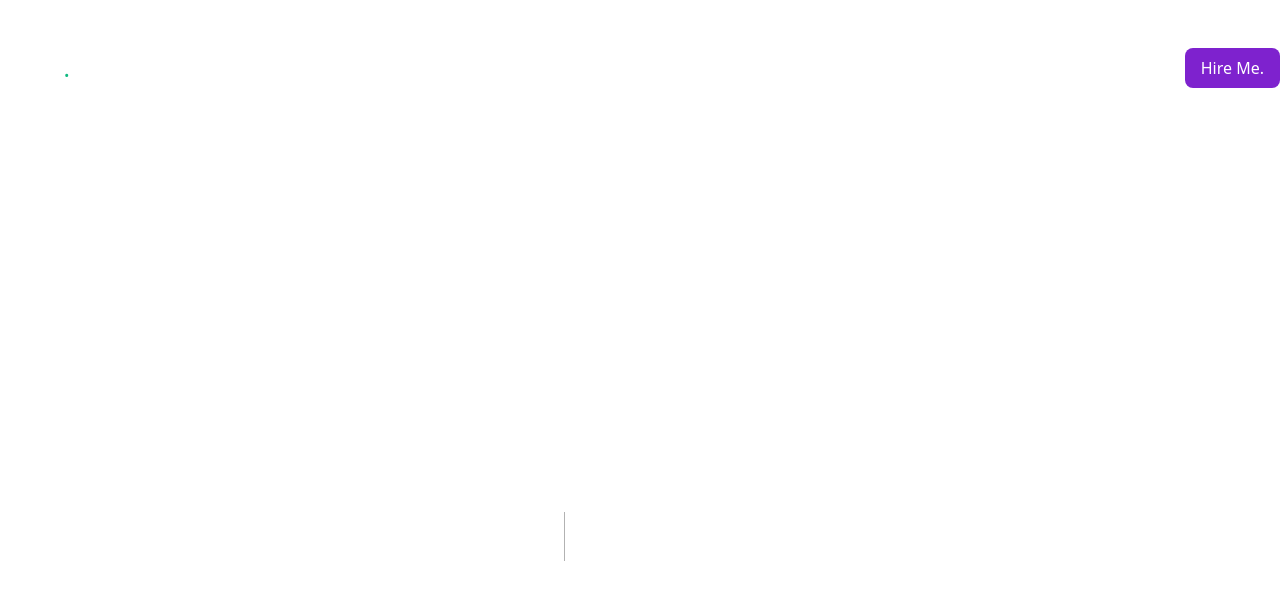
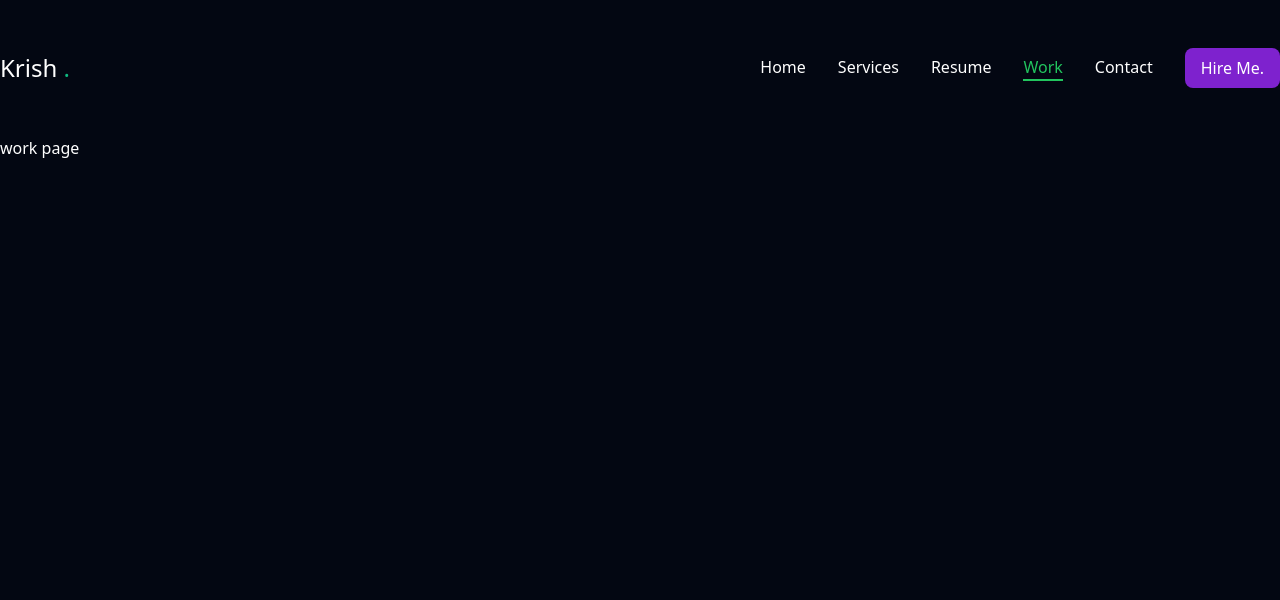
Before and after one commit to 0xkrish03/krish-poetfolio, a Next.js app: page /work in a window 1280 px wide. Before the commit this address had no page. Shown: the top 600 px of the page. Built offline with nearby package versions, Linux system fonts and the light colour scheme.

Commit message:
starting do make animation while switching in different pages

```diff
--- /dev/null
+++ b/app/contact/page.tsx
@@ -0,0 +1,9 @@
+import React from 'react'
+
+const Contact = () => {
+  return (
+    <div>Contact page</div>
+  )
+}
+
+export default Contact
--- a/app/layout.tsx
+++ b/app/layout.tsx
@@ -1,9 +1,8 @@
 import type { Metadata } from "next";
-import localFont from "next/font/local";
 import "./globals.css";
 import Header from "@/components/Header";
-
-
+import PageTransition from "@/components/PageTransition";
+import StairTransition from "@/components/StairTransition";
 
 export const metadata: Metadata = {
   title: "KR-Portfolio",
@@ -17,9 +16,15 @@ export default function RootLayout({
 }>) {
   return (
     <html lang="en" className="bg-gray-950">
-      <body className={`text-white`}>
+      <body className="text-white">
+        {/* Static Header outside PageTransition for better performance */}
         <Header />
-        {children}
+        <StairTransition />
+        {/* PageTransition only wraps the dynamic content */}
+        <PageTransition>
+          <main>{children}</main>
+        </PageTransition>
+
       </body>
     </html>
   );
--- /dev/null
+++ b/app/resume/page.tsx
@@ -0,0 +1,9 @@
+import React from 'react'
+
+const Resume = () => {
+  return (
+    <div>resume page</div>
+  )
+}
+
+export default Resume
--- /dev/null
+++ b/app/services/page.tsx
@@ -0,0 +1,9 @@
+import React from 'react'
+
+const Services = () => {
+  return (
+    <div> services page</div>
+  )
+}
+
+export default Services
--- /dev/null
+++ b/app/work/page.tsx
@@ -0,0 +1,9 @@
+import React from 'react'
+
+const Work = () => {
+  return (
+    <div>work page</div>
+  )
+}
+
+export default Work
--- a/components/Navbar.tsx
+++ b/components/Navbar.tsx
@@ -1,6 +1,7 @@
 'use client';
 
 import Link from 'next/link';
+import { usePathname } from 'next/navigation';
 import React from 'react'
 
 
@@ -30,11 +31,16 @@ const links=[
 ]
 
 const Navbar = () => {
+    const pathname=usePathname()
+    console.log(pathname)
   return (
     <nav className='flex gap-8'>
         {links.map((link,index)=>{
             return(
-                <Link href={link.path}>
+                <Link href={link.path} key={index} className={`
+                            ${link.path === pathname && `text-green-500 border-b-2 border-green-500`}
+                            capitalize font-medium hover:text-green-500 transition-all
+                        `}>
                     {link.name}
                 </Link>
             )
--- /dev/null
+++ b/components/PageTransition.tsx
@@ -0,0 +1,31 @@
+"use client";
+
+import { AnimatePresence, easeInOut, motion } from "framer-motion";
+import { usePathname } from "next/navigation";
+import React, { ReactNode } from "react";
+
+interface PageTransitionProps {
+  children: ReactNode;
+}
+
+const PageTransition: React.FC<PageTransitionProps> = ({ children }) => {
+  const pathname = usePathname();
+
+  return (
+    <AnimatePresence>
+      <div key={pathname}>
+        <motion.div
+          initial={{ opacity: 1 }}
+          animate={{
+            opacity: 0,
+            transition: { delay: 0, duration: 0.4, ease: "easeInOut" },
+          }}
+          className="h-screen w-screen fixed bg-black top-0 pointer-events-none"
+        />
+        {children}
+      </div>
+    </AnimatePresence>
+  );
+};
+
+export default PageTransition;
--- /dev/null
+++ b/components/StairTransition.tsx
@@ -0,0 +1,24 @@
+"use client";
+
+import { AnimatePresence, motion } from "framer-motion";
+import { usePathname } from "next/navigation";
+import React from "react";
+import Stairs from "./Stairs";
+
+const StairTransition = () => {
+  const pathname = usePathname();
+
+  return (
+    <div>
+      <AnimatePresence mode="wait">
+        <div key={pathname}>
+            <div className="h-screen w-screen fixed top-0 right-0 left-0 pointer-events-none z-40 flex">
+                <Stairs />
+            </div>
+        </div>
+      </AnimatePresence>
+    </div>
+  );
+};
+
+export default StairTransition;
--- /dev/null
+++ b/components/Stairs.tsx
@@ -0,0 +1,38 @@
+import { animate, motion } from 'framer-motion'
+import React from 'react'
+
+
+const stairAnimation={
+    initial:{
+        top:'0%',
+    },
+    animate:{
+        top:"100%"
+    },
+    exit:{
+        top:["100%","0%"]
+    }
+}
+
+const Stairs = () => {
+  return (
+    <div>
+
+
+        {/* render 6 motion divs ,each representing astep of the stairs.
+
+            each div will have the same animation defined by the stairsAnimation object.
+
+
+
+        */}
+
+
+
+
+
+    </div>
+  )
+}
+
+export default Stairs
```
Also changed, not shown: package.json (+6 -5 lines), 1 other file (tests, documents, lock files or other folders).
